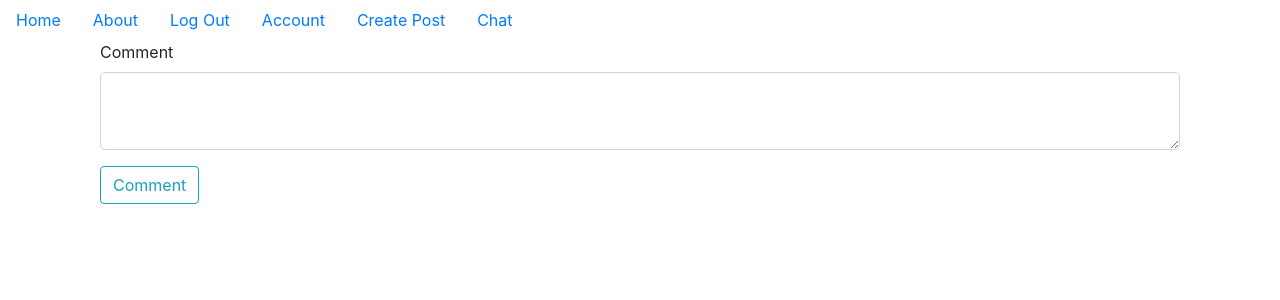
After one commit to jqjZhu/WeConnect, a Flask app: page /1/comment in a window 1280 px wide. The commit adds this page. Shown: the top 300 px of the page. Run offline with Flask 2, Linux system fonts and the light colour scheme; the visitor is signed in with stand-in values (Sample User, id 1); some libraries are stand-ins or nearby versions.

Commit message:
Added commenting feature

```diff
--- a/blog_posts/forms.py
+++ b/blog_posts/forms.py
@@ -6,3 +6,7 @@ class BlogPostForm(FlaskForm):
     title = StringField('Title', validators=[DataRequired()])
     text = TextAreaField('Text', validators=[DataRequired()])
     submit = SubmitField("Post")
+
+class BlogCommentForm(FlaskForm):
+    comment = TextAreaField('Comment', validators=[DataRequired()])
+    submit = SubmitField("Comment")
--- a/blog_posts/views.py
+++ b/blog_posts/views.py
@@ -1,7 +1,8 @@
 from flask import render_template, url_for, flash, request, redirect, Blueprint
 from flask_login import current_user, login_required
-from models import BlogPost, db
+from models import BlogPost, BlogComment, db
 from blog_posts.forms import BlogPostForm
+from blog_posts.forms import BlogCommentForm
 
 blog_posts = Blueprint('blog_posts', __name__)
 
@@ -28,8 +29,17 @@ def create_post():
 @blog_posts.route('/<int:blog_post_id>')
 def blog_post(blog_post_id):
     blog_post = BlogPost.query.get_or_404(blog_post_id)
+    page = request.args.get('page',1,type=int)
+    blog_comments = BlogComment.query.order_by(BlogComment.date.desc()).paginate(page=page,per_page=10)
     return render_template('blog_post.html', title=blog_post.title,
-                            date=blog_post.date, post=blog_post)
+                            date=blog_post.date, post=blog_post, blog_comments=blog_comments)
+
+# @blog_posts.route('/<int:blog_post_id>/<int:blog_comment_id>')
+# def blog_post_with_comments(blog_post_id, blog_comment_id):
+#     blog_post = BlogPost.query.get_or_404(blog_post_id)
+#     blog_comment = BlogComment.query.get_or_404(blog_comment_id)
+#     return render_template('blog_post_with_comments.html', title=blog_post.title,
+#                             date=blog_post.date, post=blog_post, comment=blog_comment)
 
 
 #UPDATE
@@ -58,7 +68,6 @@ def update(blog_post_id):
 
     return render_template('create_post.html', title='Updating', form=form)
 
-
 #DELETE
 @blog_posts.route('/<int:blog_post_id>/delete', methods=['GET', 'POST'])
 @login_required
@@ -72,3 +81,21 @@ def delete_post(blog_post_id):
     db.session.commit()
     flash('Blog Post Deleted')
     return redirect(url_for('core.index'))
+
+#COMMENT
+@blog_posts.route('/<int:blog_post_id>/comment', methods=['GET', 'POST'])
+@login_required
+def create_comment(blog_post_id):
+    form = BlogCommentForm()
+
+    if form.validate_on_submit():
+
+        blog_comment = BlogComment(comment=form.comment.data,
+                                    user_id=current_user.id,
+                                    blog_post_id=blog_post_id)
+        db.session.add(blog_comment)
+        db.session.commit()
+        flash('Comment Successfully!')
+        return redirect(url_for('core.index'))
+
+    return render_template('create_comment.html', form=form)
--- a/models.py
+++ b/models.py
@@ -2,6 +2,7 @@ from werkzeug.security import generate_password_hash, check_password_hash
 from flask_login import UserMixin
 from datetime import datetime
 from __init__ import login_manager, db
+from flask import session, request
 
 @login_manager.user_loader
 def load_user(user_id):
@@ -10,6 +11,7 @@ def load_user(user_id):
 class User(db.Model, UserMixin):
 
     __tablename__ = 'users'
+    __table_args__ = {'extend_existing': True}
 
     id = db.Column(db.Integer, primary_key = True)
     profile_image = db.Column(db.String(64), nullable = False, default = 'default_profile.png')
@@ -18,7 +20,8 @@ class User(db.Model, UserMixin):
     password_hash = db.Column(db.String(128))
 
     posts = db.relationship('BlogPost', backref = 'author', lazy = True)
-    chats = db.relationship('ChatHistory', backref = 'author', lazy = True)
+    # chats = db.relationship('ChatHistory', backref = 'author', lazy = True)
+    comments = db.relationship('BlogComment', backref = 'user_comment', lazy = True)
 
     def __init__(self, email, username, password):
         self.email = email
@@ -33,7 +36,8 @@ class User(db.Model, UserMixin):
 
 class BlogPost(db.Model):
 
-    users = db.relationship(User)
+    __tablename__ = 'blog_post'
+    __table_args__ = {'extend_existing': True}
 
     id = db.Column(db.Integer, primary_key = True)
     user_id = db.Column(db.Integer, db.ForeignKey('users.id'), nullable = False)
@@ -41,6 +45,8 @@ class BlogPost(db.Model):
     date = db.Column(db.DateTime, nullable = False, default = datetime.utcnow)
     title = db.Column(db.String(140), nullable = False)
     text = db.Column(db.Text, nullable = False)
+
+    comments = db.relationship('BlogComment', backref = 'post_comment', lazy = True)
 
     def __init__(self, title, text, user_id):
         self.title = title
@@ -50,21 +56,41 @@ class BlogPost(db.Model):
     def __repr__(self):
         return f"Post ID: {self.id} -- Date: {self.date} --- {self.title}"
 
-class ChatHistory(db.Model):
+# class ChatHistory(db.Model):
 
-    users = db.relationship(User)
+#     users = db.relationship(User)
+
+#     id = db.Column(db.Integer, primary_key = True)
+#     sender_id = db.Column(db.Integer, db.ForeignKey('users.id'), nullable = False) #sender_id
+
+#     create_time = db.Column(db.DateTime, nullable = False, default = datetime.utcnow)
+#     # content = db.Column(db.Text, nullable = False)
+#     # receiver_id = db.Column(db.String(140), nullable = False)
+#     # read = db.Column(db.Boolean)
+
+#     def __init__(self, content, user_id):
+#         self.content = content
+#         self.user_id = user_id
+
+class BlogComment(db.Model):
+    __tablename__ = 'blog_comment'
+    __table_args__ = {'extend_existing': True}
 
     id = db.Column(db.Integer, primary_key = True)
-    sender_id = db.Column(db.Integer, db.ForeignKey('users.id'), nullable = False) #sender_id
+    blog_post_id = db.Column(db.Integer, db.ForeignKey('blog_post.id'), nullable = False)
+    user_id = db.Column(db.Integer, db.ForeignKey('users.id'), nullable = False)
 
-    create_time = db.Column(db.DateTime, nullable = False, default = datetime.utcnow)
-    # content = db.Column(db.Text, nullable = False)
-    # receiver_id = db.Column(db.String(140), nullable = False)
-    # read = db.Column(db.Boolean)
+    comment = db.Column(db.Text, nullable = False)
+    date = db.Column(db.DateTime, nullable = False, default = datetime.utcnow)
 
-    def __init__(self, content, user_id):
-        self.content = content
+    def __init__(self, comment, user_id, blog_post_id):
+        self.comment = comment
         self.user_id = user_id
+        self.blog_post_id = blog_post_id
+
+    def __repr__(self):
+        return f"Comment ID: {self.id} -- Date: {self.date}"
+
 
 def connect_to_db(app, db_name):
 
--- /dev/null
+++ b/templates/create_comment.html
@@ -0,0 +1,17 @@
+{% extends "base.html" %}
+{% block content %}
+  <div class="container">
+    <form class="form-group" method="POST">
+      {{form.hidden_tag()}}
+
+      <div class="form-group">
+        {{form.comment.label(class="form-control-label")}}
+        {{form.comment(class="form-control form-control-lg")}}
+      </div>
+      <div class="form-group">
+        {{form.submit(class="btn btn-outline-info")}}
+      </div>
+
+    </form>
+  </div>
+{% endblock %}
--- a/templates/user_blog_posts.html
+++ b/templates/user_blog_posts.html
@@ -7,8 +7,6 @@
       <img src="{{url_for('static', filename='profile_pics/'+user.profile_image)}}">
     </div>
   </div>
-
-
 
 {% for post in blog_posts.items %}
   <h2><a href="{{url_for('blog_posts.blog_post', blog_post_id=post.id)}}">{{post.title}}</a></h2>
```
Also changed, not shown: templates/blog_post.html (+9 -5 lines), __init__.py (line endings or trailing spaces), static/profile_pics/2.jpg (added).
